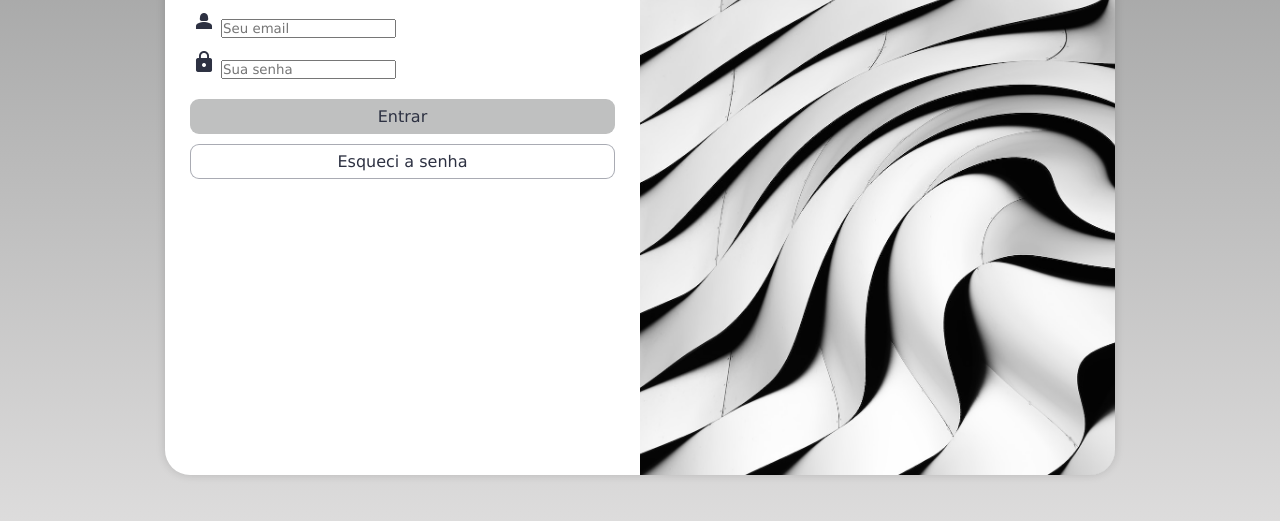
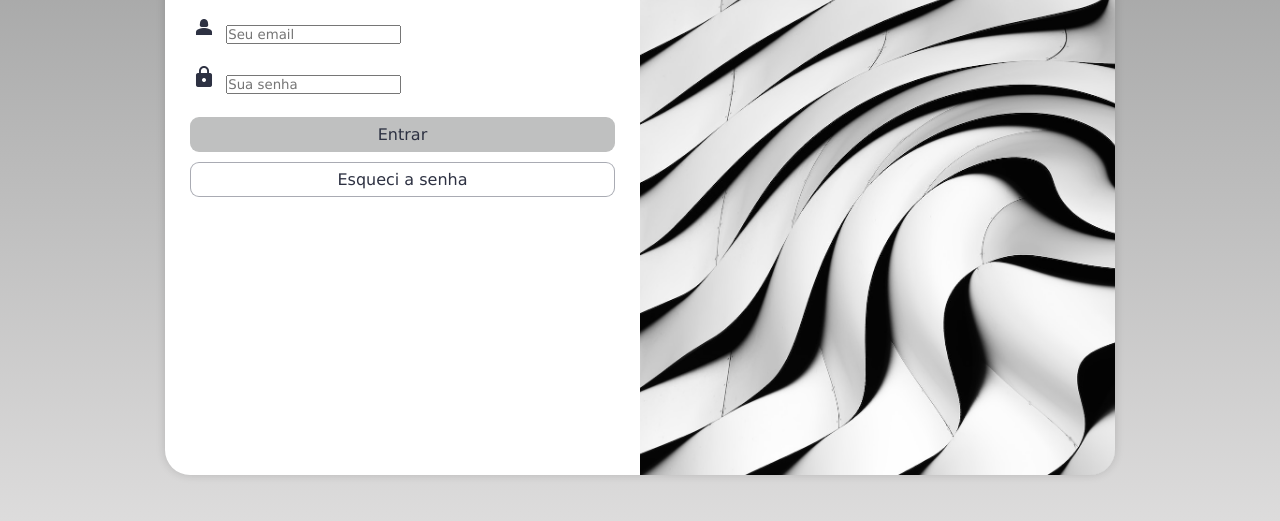
Before and after one commit to LuaMPacheco/projeto-login, a plain HTML site: page index.html in a window 1280 px wide. Shown: the part 225-746 px from the top of the page. Drawn offline with Linux system fonts and the light colour scheme.

Commit message:
Ajuste estilo

```diff
--- a/estilos.css
+++ b/estilos.css
@@ -60,6 +60,13 @@ form > .campo {
     margin: 12px 2px;
 }
 
+div.campo {
+    color: #2D3142;
+    font-size: 2em;
+    width: auto;
+}
+
+
 form > input[type=submit] {
     display: block;
     font-size: 1em;
```
